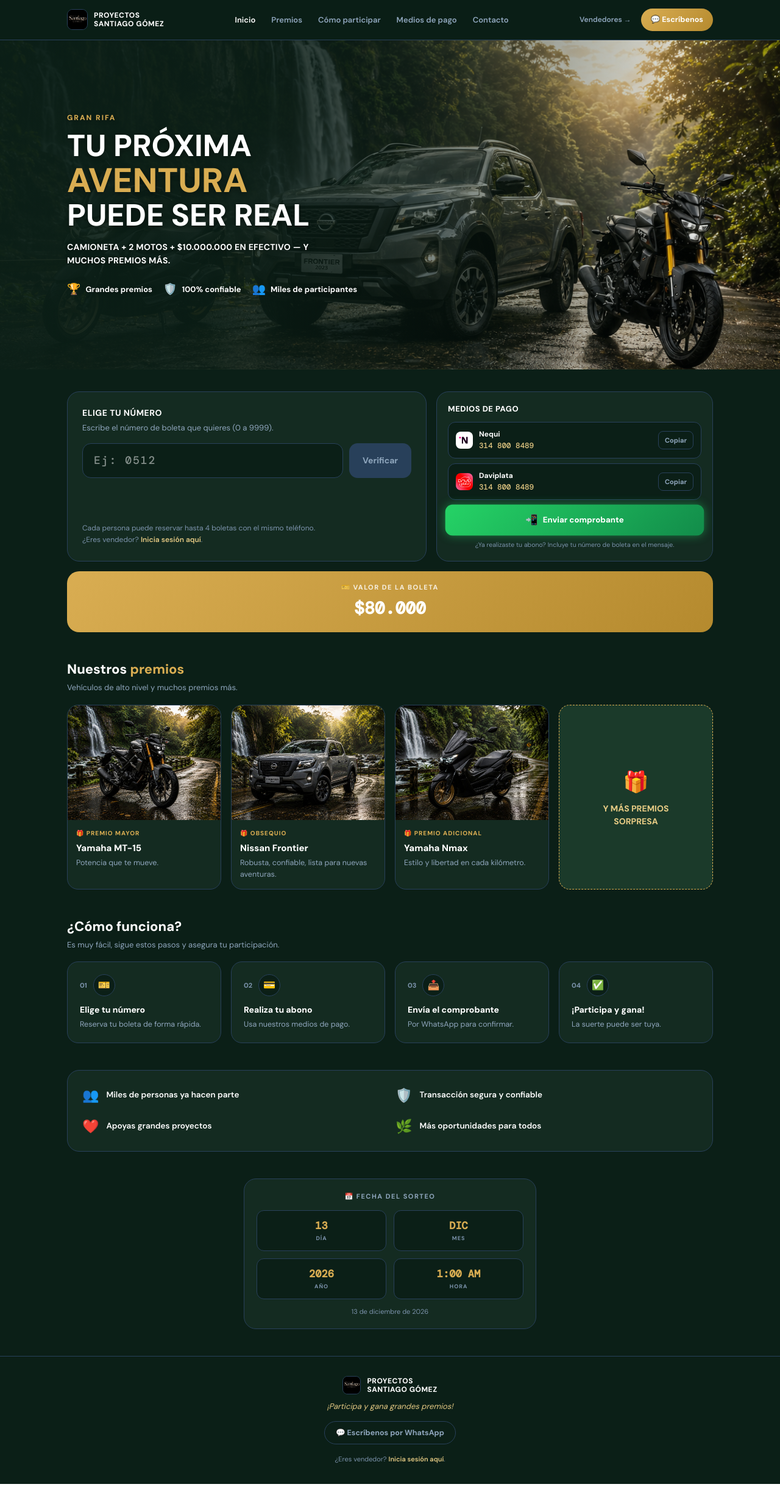
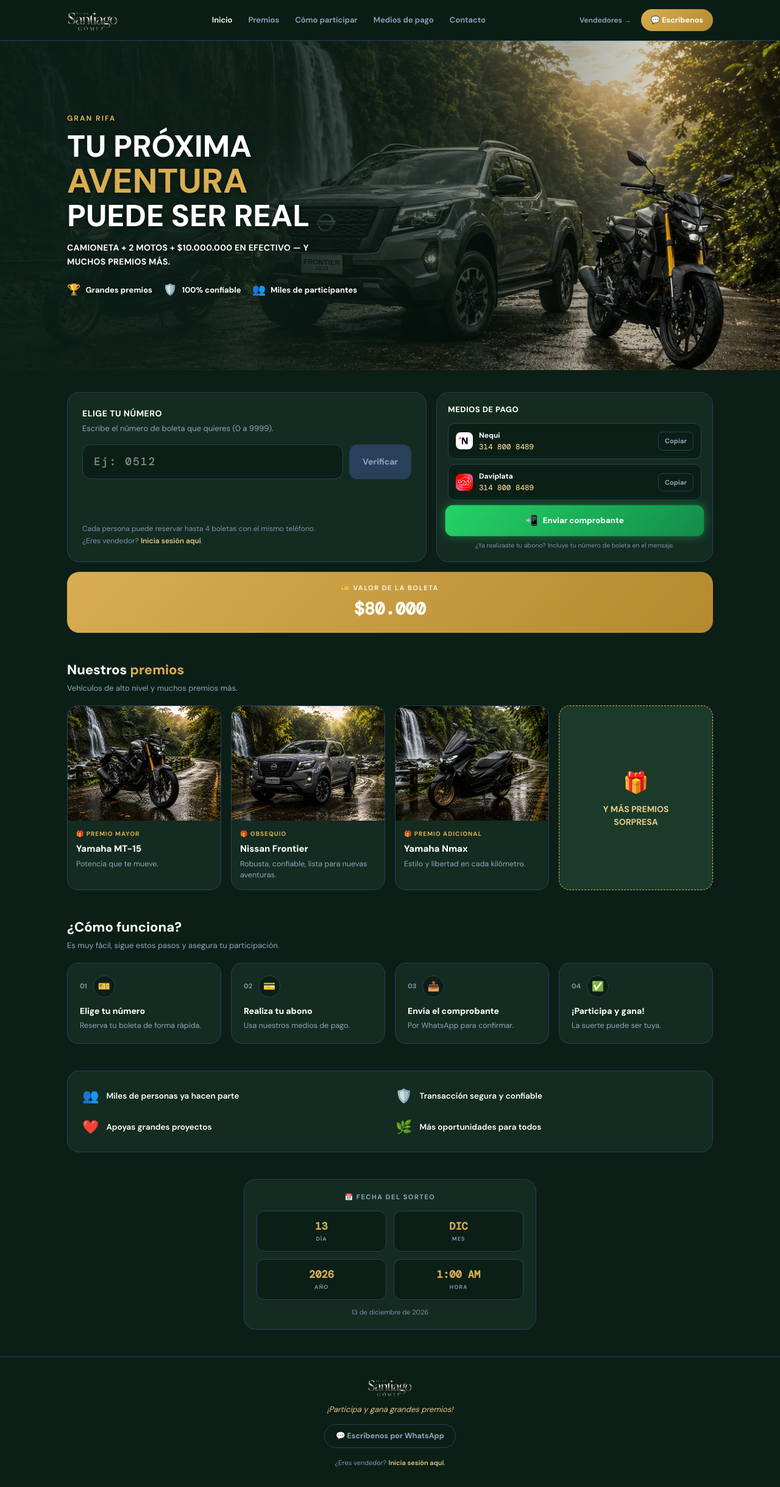
Before and after one commit to riveraalejo38-cell/rifa-digital, a Next.js app: page / in a window 1280 px wide. Shown: the whole page at 61% size. Built offline with nearby package versions, Linux system fonts and the light colour scheme.

Commit message:
Usa el nuevo logo en pagina publica, favicon y OG

```diff
--- a/src/app/PublicoClient.tsx
+++ b/src/app/PublicoClient.tsx
@@ -511,10 +511,9 @@ export default function PublicoClient() {
       {/* ══ Encabezado ══ */}
       <header style={{ position: "sticky", top: 0, zIndex: 20, background: "rgba(11,31,23,0.95)", borderBottom: `1px solid ${C.border}`, backdropFilter: "blur(6px)" }}>
         <div style={{ maxWidth: "1100px", margin: "0 auto", padding: "14px 20px", display: "flex", alignItems: "center", justifyContent: "space-between" }}>
-          <a href="#inicio" style={{ display: "flex", alignItems: "center", gap: "10px", textDecoration: "none" }}>
+          <a href="#inicio" style={{ display: "flex", alignItems: "center", textDecoration: "none" }}>
             {/* eslint-disable-next-line @next/next/no-img-element */}
-            <img src="/logo-santiago-gomez.jpg" alt="Proyectos Santiago Gómez" style={{ width: "34px", height: "34px", borderRadius: "9px", objectFit: "cover", border: `1.5px solid ${C.border}` }} onError={(e) => { (e.target as HTMLImageElement).style.display = "none"; }} />
-            <p style={{ margin: 0, fontSize: "12px", fontWeight: 800, color: C.text, letterSpacing: "0.5px", lineHeight: 1.2 }}>PROYECTOS<br />SANTIAGO GÓMEZ</p>
+            <img src="/logo-santiago-gomez-wordmark.png" alt="Rifas Santiago Gómez" style={{ height: "38px", width: "auto" }} onError={(e) => { (e.target as HTMLImageElement).style.display = "none"; }} />
           </a>
           <nav className="prg-nav-links">
             <a href="#inicio" style={{ fontSize: "13px", fontWeight: 600, color: C.text, textDecoration: "none" }}>Inicio</a>
@@ -570,10 +569,9 @@ export default function PublicoClient() {
 
       {/* ══ Pie de página ══ */}
       <footer id="contacto" style={{ borderTop: `1px solid ${C.border}`, padding: "32px 20px", textAlign: "center" }}>
-        <div style={{ display: "flex", alignItems: "center", justifyContent: "center", gap: "10px", marginBottom: "10px" }}>
+        <div style={{ display: "flex", alignItems: "center", justifyContent: "center", marginBottom: "10px" }}>
           {/* eslint-disable-next-line @next/next/no-img-element */}
-          <img src="/logo-santiago-gomez.jpg" alt="Proyectos Santiago Gómez" style={{ width: "30px", height: "30px", borderRadius: "8px", objectFit: "cover", border: `1.5px solid ${C.border}` }} onError={(e) => { (e.target as HTMLImageElement).style.display = "none"; }} />
-          <p style={{ margin: 0, fontSize: "12px", fontWeight: 800, color: C.text, letterSpacing: "0.5px", textAlign: "left", lineHeight: 1.2 }}>PROYECTOS<br />SANTIAGO GÓMEZ</p>
+          <img src="/logo-santiago-gomez-wordmark.png" alt="Rifas Santiago Gómez" style={{ height: "34px", width: "auto" }} onError={(e) => { (e.target as HTMLImageElement).style.display = "none"; }} />
         </div>
         <p style={{ margin: "0 0 14px", fontSize: "13px", color: C.goldLight, fontStyle: "italic" }}>{RAFFLE_DESCRIPTION}</p>
         <button onClick={escribenos} style={{ display: "inline-flex", alignItems: "center", gap: "6px", background: "none", border: `1.5px solid ${C.border}`, borderRadius: "999px", padding: "9px 18px", color: C.muted, fontSize: "12.5px", fontWeight: 700, cursor: "pointer", fontFamily: "inherit", marginBottom: "16px" }}>
--- a/src/app/layout.tsx
+++ b/src/app/layout.tsx
@@ -35,7 +35,7 @@ export const metadata: Metadata = {
     description: SITE_DESCRIPTION,
     url: SITE_URL,
     siteName: SITE_TITLE,
-    images: [{ url: "/logo-santiago-gomez.jpg", width: 800, height: 800, alt: SITE_TITLE }],
+    images: [{ url: "/logo-santiago-gomez.jpg", width: 1254, height: 1254, alt: SITE_TITLE }],
     locale: "es_CO",
     type: "website",
   },
```
